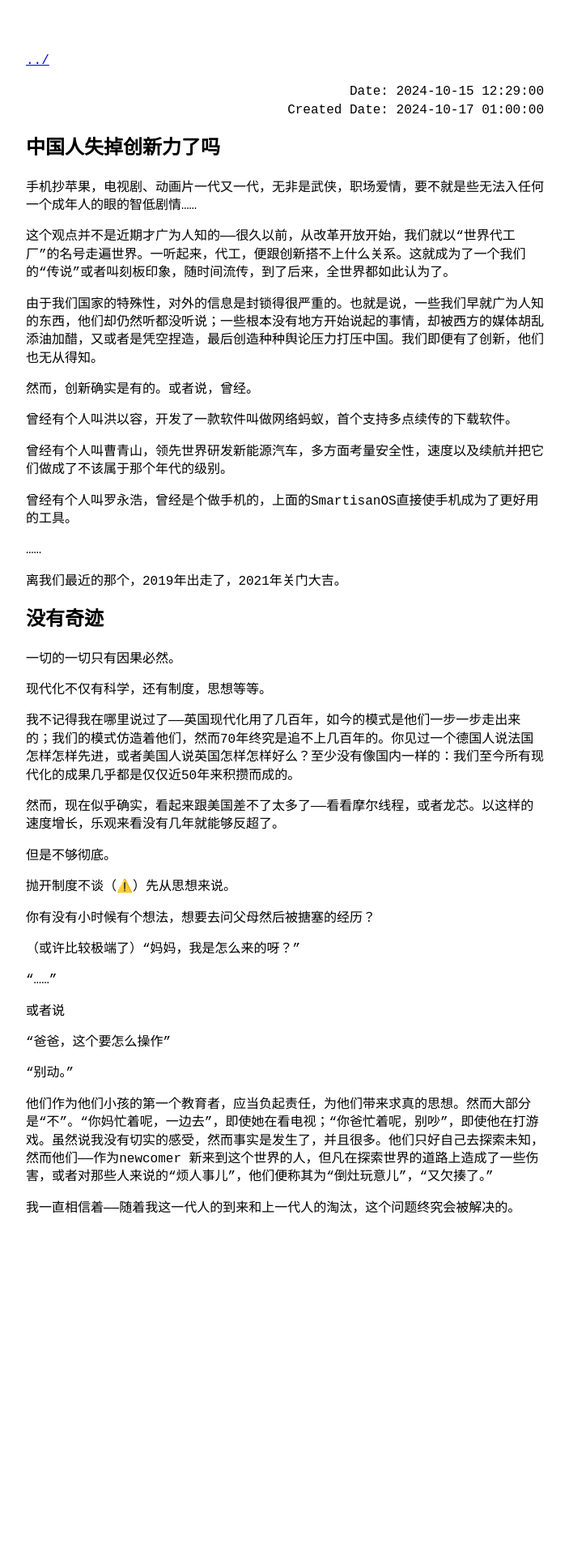
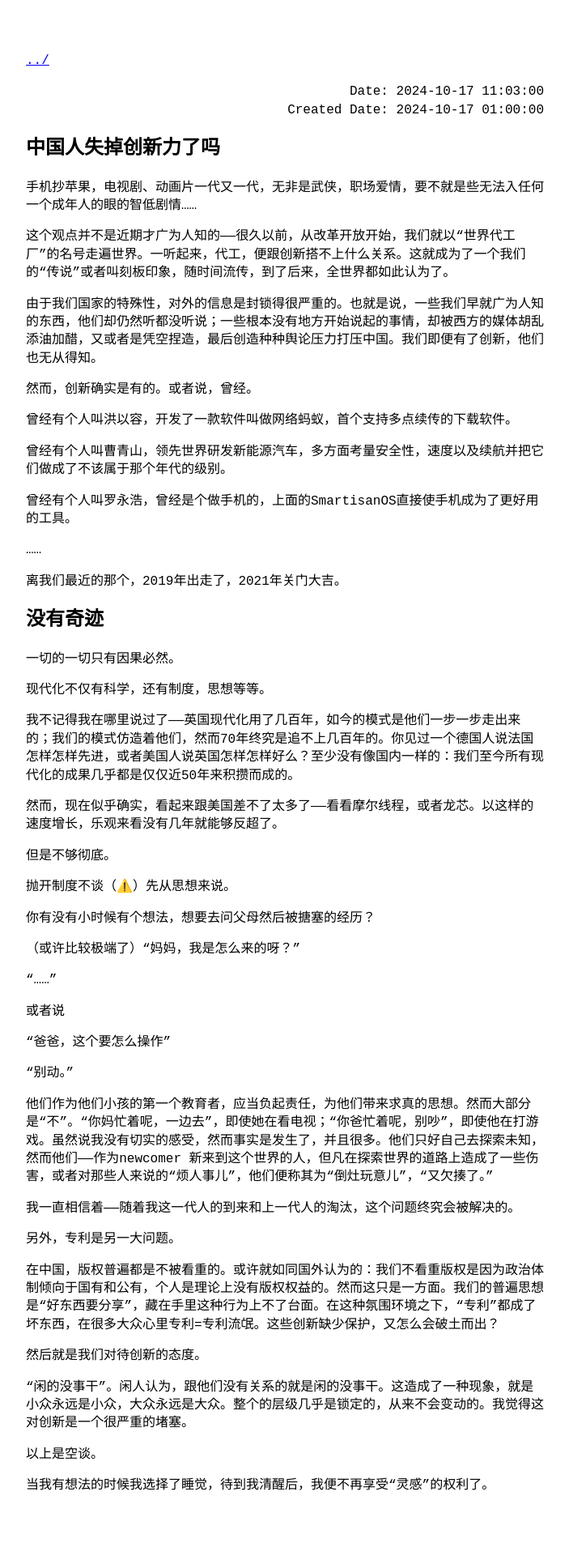
Before and after one commit to AXCWG/axcwg.github.io, a Jekyll site: the page built from _posts/2024-10-17-c.md, in a window 1280 px wide. Shown: the whole page at 81% size, without its empty margins (288-991 px from the left). Built offline with Jekyll 4.4.1, drawn with Linux system fonts in a browser that asks for light colours; nearby versions of some CDN libraries; before the commit the page ends 1583 px from its top, so only the background shows below that.

Commit message:
followup

```diff
--- a/_posts/2024-10-17-c.md
+++ b/_posts/2024-10-17-c.md
@@ -2,7 +2,7 @@
 layout: post
 title: 中国人失掉创新力了吗
 category: normandy
-date: 2024-10-15 12:29 +0800
+date: 2024-10-17 11:03 +0800
 created-date: 2024-10-17 01:00 +0800
 ---
 
@@ -53,3 +53,15 @@ created-date: 2024-10-17 01:00 +0800
 他们作为他们小孩的第一个教育者，应当负起责任，为他们带来求真的思想。然而大部分是“不”。“你妈忙着呢，一边去”，即使她在看电视；“你爸忙着呢，别吵”，即使他在打游戏。虽然说我没有切实的感受，然而事实是发生了，并且很多。他们只好自己去探索未知，然而他们——作为newcomer 新来到这个世界的人，但凡在探索世界的道路上造成了一些伤害，或者对那些人来说的“烦人事儿”，他们便称其为“倒灶玩意儿”，“又欠揍了。”
 
 我一直相信着——随着我这一代人的到来和上一代人的淘汰，这个问题终究会被解决的。
+
+另外，专利是另一大问题。
+
+在中国，版权普遍都是不被看重的。或许就如同国外认为的：我们不看重版权是因为政治体制倾向于国有和公有，个人是理论上没有版权权益的。然而这只是一方面。我们的普遍思想是“好东西要分享”，藏在手里这种行为上不了台面。在这种氛围环境之下，“专利”都成了坏东西，在很多大众心里专利=专利流氓。这些创新缺少保护，又怎么会破土而出？
+
+然后就是我们对待创新的态度。
+
+“闲的没事干”。闲人认为，跟他们没有关系的就是闲的没事干。这造成了一种现象，就是小众永远是小众，大众永远是大众。整个的层级几乎是锁定的，从来不会变动的。我觉得这对创新是一个很严重的堵塞。
+
+以上是空谈。
+
+当我有想法的时候我选择了睡觉，待到我清醒后，我便不再享受“灵感”的权利了。
```
